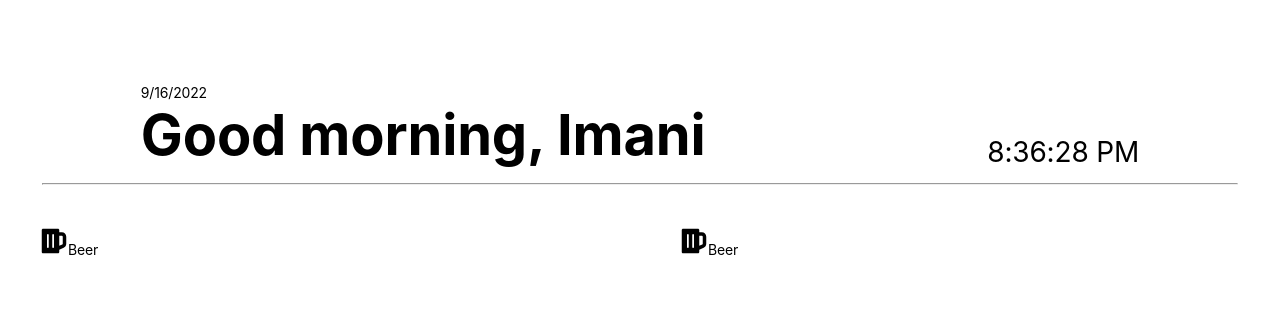
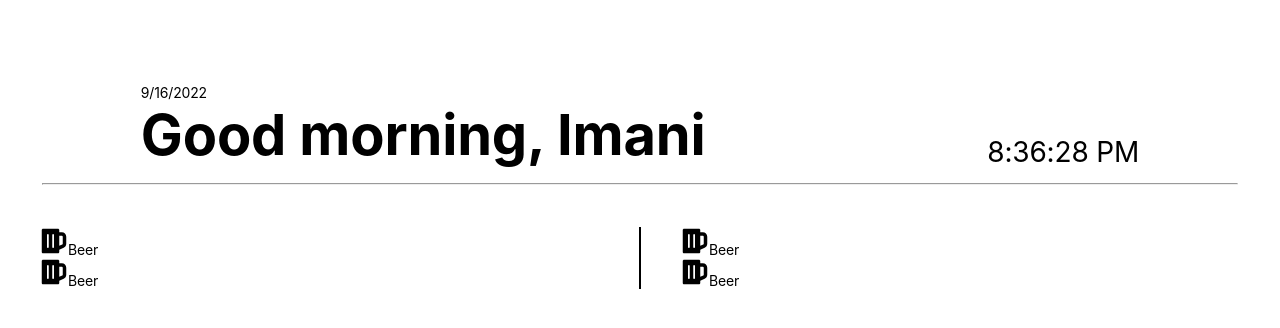
Before and after one commit to sirtobey/homepage, a React (Create React App) app: page / in a window 1280 px wide. Shown: the top 328 px of the page. Built offline with nearby package versions, Linux system fonts and the light colour scheme.

Commit message:
feat(segment): add dividing lines

```diff
--- a/src/components/segment/Segment.css
+++ b/src/components/segment/Segment.css
@@ -1,5 +1,9 @@
 .segment {
   flex: 1;
+}
+
+.segment:not(:last-of-type) {
+  border-right: 2px solid black;
 }
 
 .icon {
--- a/src/components/segment/Segment.js
+++ b/src/components/segment/Segment.js
@@ -10,6 +10,12 @@ export function Segment() {
           <span>Beer</span>
         </a>
       </li>
+      <li>
+        <a href="https://beer.ch">
+          <FaBeer className="icon" />
+          <span>Beer</span>
+        </a>
+      </li>
     </ul>
   );
 }
```
